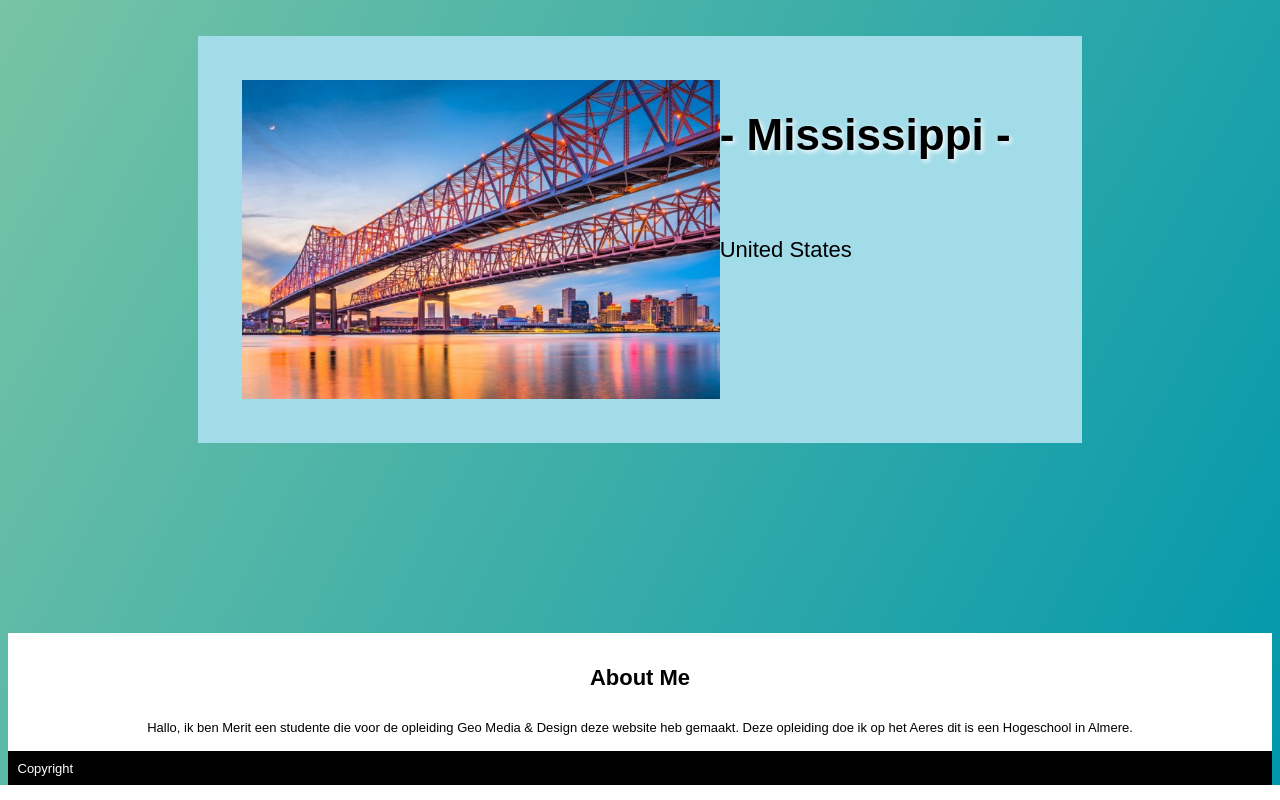
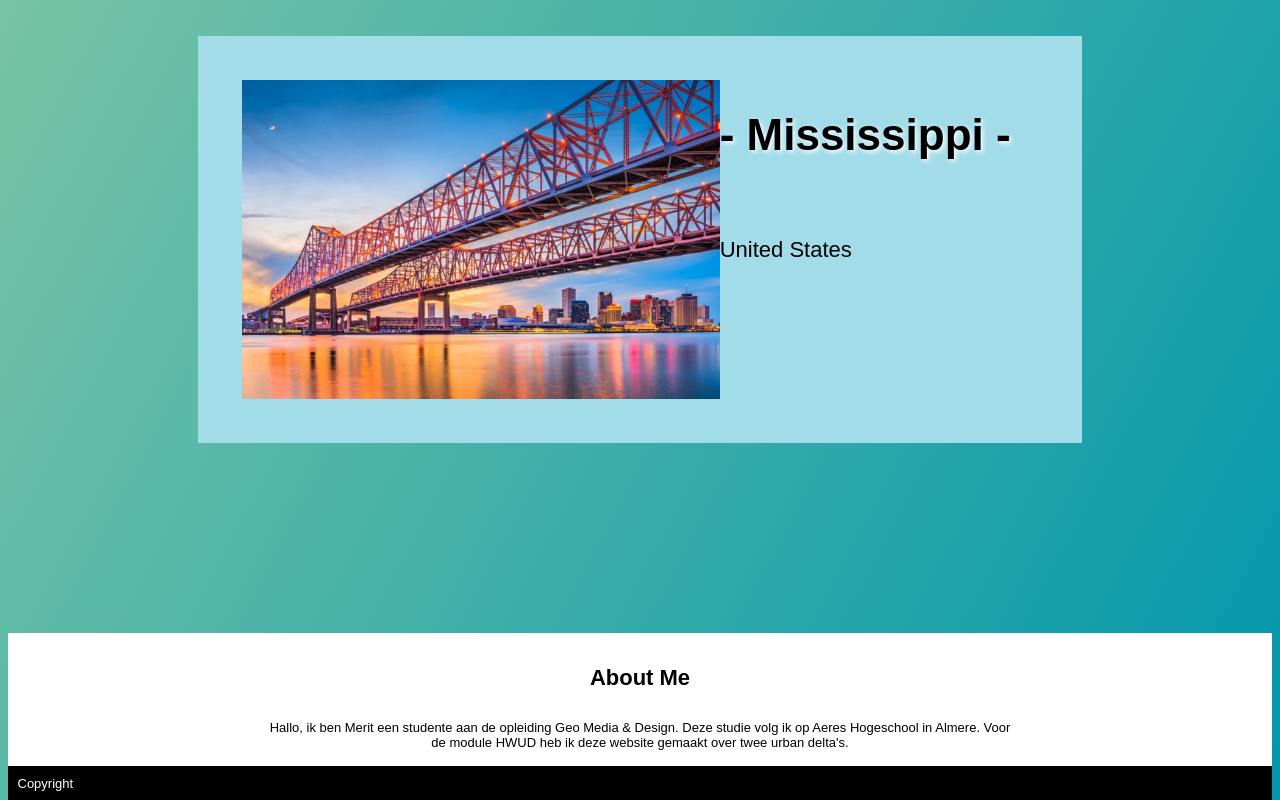
Before and after one commit to Merit17/Merit17.github.io, a plain HTML site: page index.html in a window 1280 px wide. Shown: the part 1609-2409 px from the top of the page. Drawn offline with Linux system fonts and the light colour scheme; files whose address does not match are found by name; a web font is replaced by a local one.

Commit message:
Laatste Aanpassingen

```diff
--- a/index.html
+++ b/index.html
@@ -41,7 +41,8 @@ text-font: Acumin Variable Concept
 
         h1 a {
             text-decoration: none;
-            color: black; text-shadow: 2px 2px 5px white;
+            color: black;
+            text-shadow: 2px 2px 5px white;
         }
 
         div.container {
@@ -134,6 +135,8 @@ text-font: Acumin Variable Concept
         .About p {
             margin: 1em;
             font-size: small;
+            margin-left: 20%;
+            margin-right: 20%;
         }
 
         div.Black {
@@ -189,8 +192,8 @@ text-font: Acumin Variable Concept
 
     <div class="About">
         <h4>About Me</h4>
-        <p>Hallo, ik ben Merit een studente die voor de opleiding Geo Media & Design deze website heb gemaakt. Deze
-            opleiding doe ik op het Aeres dit is een Hogeschool in Almere.</p>
+        <p>Hallo, ik ben Merit een studente aan de opleiding Geo Media & Design. Deze studie volg ik op Aeres Hogeschool
+            in Almere. Voor de module HWUD heb ik deze website gemaakt over twee urban delta's.</p>
     </div>
 
     <div class="Black">
```
Also changed, not shown: Indus.html (+2 -2 lines), IndusMountain.jpg (added), Logo4.png (added), LogoPNG.png (added), MississippiCornField1.jpg (added).
